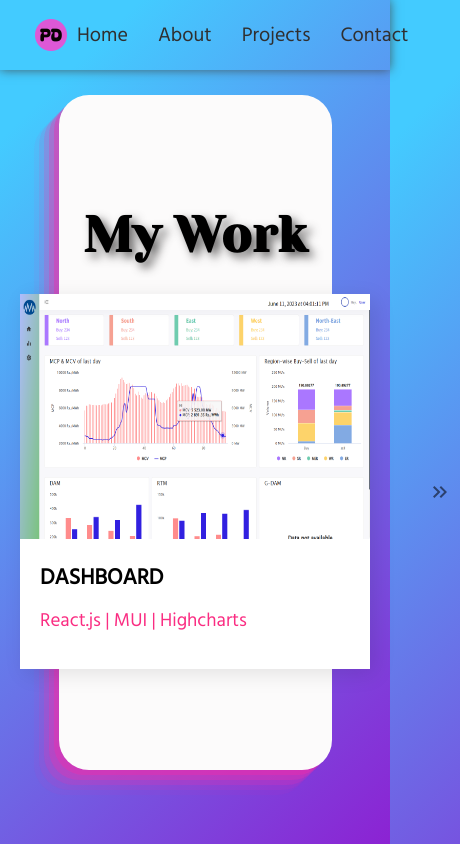
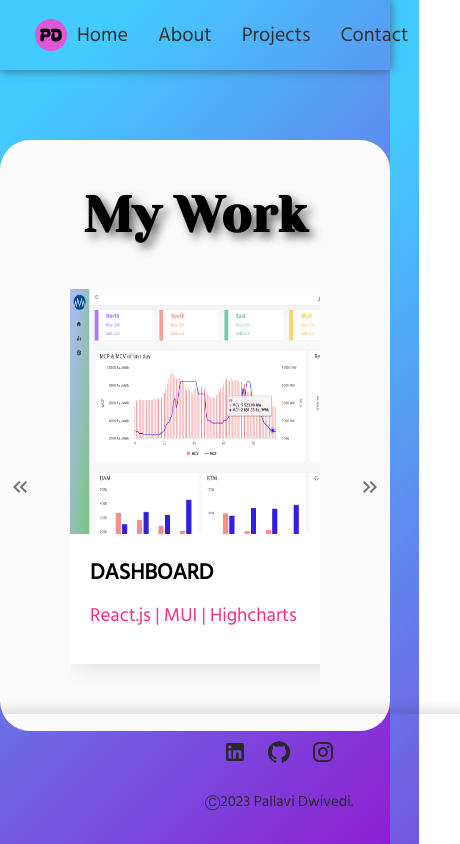
Before and after one commit to pallaviDwivedi1605/Pallavi_Dwivedi, a Next.js app: page /projects in a window 390 px wide. Shown: the top 844 px of the page, 460 px wide, since content can reach past the window. Built offline with nearby package versions, Linux system fonts and the light colour scheme.

Commit message:
added responsiveness

```diff
--- a/src/app/contact/page.jsx
+++ b/src/app/contact/page.jsx
@@ -47,7 +47,9 @@ function Contact() {
         <div className={styles.form}>
           <Form handleSubmit={handleSubmit} successMessage={successMessage} />
         </div>
-        <ContactCard />
+        <div className={styles.info}>
+          <ContactCard />
+        </div>
       </div>
     </section>
 
--- a/src/app/contact/page.module.css
+++ b/src/app/contact/page.module.css
@@ -17,13 +17,32 @@
 .container{
   margin: 30px auto;
   background-color: #fff;
-  position: relative;
-  width: 45vw;
+  width: 100vw;
   height: 80vh;
   box-shadow: 0 0 10px rgba(0, 0, 0, 0.1);
 }
 
-.form{
+/* .form{
   position: absolute;
   right: 0;
 }
+
+.info{
+  position: relative;
+} */
+
+@media screen and (max-width: 600px) {
+  .container{
+    height: 100vh;
+    height: auto;
+    margin: 0px;
+    /* background-color: transparent; */
+  }
+
+  .form{
+    position: static;
+  }
+  .info{
+    /* display: none; */
+  }
+}
--- a/src/app/globals.css
+++ b/src/app/globals.css
@@ -26,15 +26,13 @@ ul{
   }
 
   ::-webkit-scrollbar-thumb {
-    background: gray;
+    background: rgb(146, 145, 145);
     border-radius: 10px;
   }
+
 
 .container{
     min-width: 100vw;
     min-height: 100vh;
     margin: 0 auto;
-    display: flex;
-    flex-direction: column;
-    justify-content: space-between;
 }
--- a/src/app/layout.js
+++ b/src/app/layout.js
@@ -17,11 +17,14 @@ export default function RootLayout({ children }) {
         <link rel="icon" href="./favicon.ico" sizes="any" />
       </head>
       <body className={text.className}>
-        <div>
-          <Navbar />
+        <div className="main">
+          <header>
+            <Navbar />
+          </header>
           <main className="container">{children}</main>
-          <div className="overlay"></div>
-          <Footer />
+          <footer>
+            <Footer />
+          </footer>
         </div>
       </body>
     </html>
--- a/src/app/page.module.css
+++ b/src/app/page.module.css
@@ -21,6 +21,7 @@
   flex-direction: column;
   justify-content: space-between;
   gap: 70px;
+  margin-bottom: 100px;
 }
 
 .ruler{
--- a/src/components/card/card.module.css
+++ b/src/components/card/card.module.css
@@ -26,13 +26,13 @@
     transition: height 0.5s;
   }
 
-  .card__thumb img {
+  /* .card__thumb img {
     width: 100%;
     display: block;
     opacity: 1;
     transform: scale(1);
     transition: opacity 0.5s, transform 0.5s;
-  }
+  } */
 
   .card:hover .card__thumb {
     height: 130px;
--- a/src/components/carousel/carousel.module.css
+++ b/src/components/carousel/carousel.module.css
@@ -9,14 +9,10 @@
     flex-direction: column;
     justify-content: center;
     align-items: center;
+    overflow: hidden;
     background-color: #fcfbfb;
     border-radius: 30px;
     box-shadow: rgba(240, 46, 170, 0.4) -5px 5px, rgba(240, 46, 170, 0.3) -10px 10px, rgba(240, 46, 170, 0.2) -15px 15px, rgba(240, 46, 170, 0.1) -20px 20px, rgba(240, 46, 170, 0.05) -25px 25px;
-}
-
-.card_list{
-    display: flex;
-    gap: 5px;
 }
 
 .carousel {
@@ -27,16 +23,9 @@ gap: 50px;
 transition: transform 0.5s ease-in-out;
 }
 
-.arrow:hover {
-cursor: pointer;
-}
-
-
-
 /* heading */
 
 .container .heading {
-    position: sticky;
 	font-size: 40px;
     color: #000;
     padding: 20px;
@@ -54,3 +43,30 @@ cursor: pointer;
   from {font-size: 40px;}
   to {font-size: 50px;}
 }
+
+@media screen and (max-width: 600px) {
+    .container{
+        height: 70vh;
+        width: 100vw;
+        margin-top: 70px;
+        gap: 35px;
+        box-shadow: none;
+    }
+
+    .container .heading {
+        padding: 0;
+    }
+
+    .carousel {
+        display: flex;
+        justify-content: space-between;
+        align-items: center;
+        gap: 30px;
+    }
+
+    .card_list{
+        width: 250px;
+        overflow: hidden;
+        object-fit: contain;
+    }
+}
--- a/src/components/contactDetailCard/contactCard.module.css
+++ b/src/components/contactDetailCard/contactCard.module.css
@@ -1,7 +1,4 @@
 .info{
-    position: absolute;
-    left: -185px;
-    top: 110px;
     height: 300px;
     width: 300px;
     background-color: #464343;
--- a/src/components/footer/footer.module.css
+++ b/src/components/footer/footer.module.css
@@ -36,3 +36,19 @@
     padding: 10px;
     box-shadow: 0px 0px 8px #2e2e2e;
 }
+
+@media screen and (max-width: 600px) {
+    .footer{
+        height: 130px;
+        flex-direction: column-reverse;
+        align-items: center;
+        justify-content: center;
+        gap: 20px;
+        position: fixed;
+        bottom: 0;
+    }
+
+    .footer .copyright{
+        width: max-content;
+    }
+}
--- a/src/components/form/form.module.css
+++ b/src/components/form/form.module.css
@@ -87,3 +87,9 @@
     opacity: 0;
     animation: fade-in 1s ease-in-out forwards;
 }
+
+@media screen and (max-width: 600px) {
+    .container {
+        width: 100vw;
+    }
+}
--- a/src/components/homeSection/homeSection.module.css
+++ b/src/components/homeSection/homeSection.module.css
@@ -21,6 +21,7 @@ font-size: 20px;
 
 .heading h1{
 color: #4744FF;
+text-align: center;
 font-size: 50px;
 font-weight: bolder;
 text-shadow: 5px 2px 5px rgba(71, 70, 90, 0.65);}
@@ -28,7 +29,6 @@ text-shadow: 5px 2px 5px rgba(71, 70, 90, 0.65);}
 .heading h3{
 color: #6e68dd;
 font-size: 30px;
-/* font-weight: bolder; */
 }
 
 .container .image{
@@ -40,7 +40,7 @@ border-radius: 50%;
 display: flex;
 align-items: flex-end;
 justify-content: space-evenly;
-width: 70%;
+width: 80%;
 margin-top: 30px;
 }
 
@@ -97,3 +97,16 @@ font-size: 20px;
 box-shadow: 0px 0px 10px #5c5b5bc7;
 font-weight: 700;
 }
+
+@media screen and (max-width: 600px) {
+ .container{
+    flex-direction: column-reverse;
+    /* height: 100vh; */
+ }
+ .heading{
+    align-items: center;
+ }
+ .heading h3{
+    text-align: center;
+ }
+}
--- a/src/components/styledShadowBox/box.module.css
+++ b/src/components/styledShadowBox/box.module.css
@@ -27,3 +27,12 @@
     color: #181717;
     margin: 30px 25px;
  }
+
+ @media screen and (max-width: 600px) {
+   .container{
+      width: 100vw;
+      height: max-content;
+      transform: none;
+      margin-block: 60px;
+   }
+ }
```
